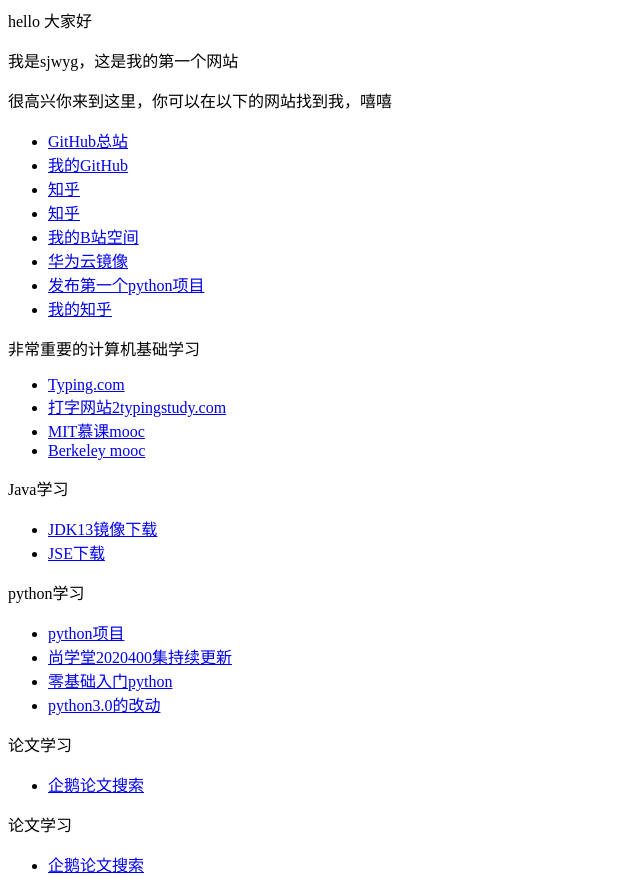
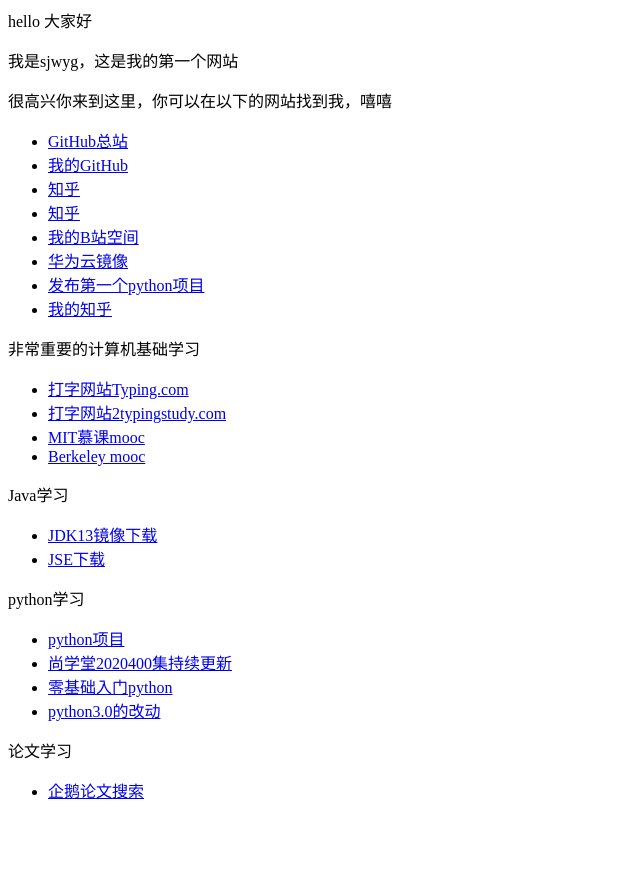
Before and after one commit to sjwyg/sjwyg.github.io, a plain HTML site: page index.html in a window 1280 px wide. Shown: the whole page, without its empty margins (0-640 px from the left). After the commit the page ends 818 px from the top, so only its background shows below. Drawn offline with Linux system fonts and the light colour scheme.

Commit message:
Update index.html

```diff
--- a/index.html
+++ b/index.html
@@ -14,7 +14,7 @@
 
 <P>非常重要的计算机基础学习</p>
 <ul>
-    <li><a href="https://www.typing.com">Typing.com</a></li>
+    <li><a href="https://www.typing.com">打字网站Typing.com</a></li>
     <li><a href="https://www.typingstudy.com/">打字网站2typingstudy.com</a></li>
     <li><a href="https://ocw.mit.edu/index.htm">MIT慕课mooc</a></li>
     <li><a href="https://www.my-mooc.com/en/conceptor/uc-berkeleyx/">Berkeley mooc</a></li>
@@ -36,7 +36,3 @@
 <ul>
     <li><a href="http://doi.qqsci.com/">企鹅论文搜索</a></li>
 </ul>
-<P>论文学习</p>
-<ul>
-    <li><a href="http://doi.qqsci.com/">企鹅论文搜索</a></li>
-</ul>
```
